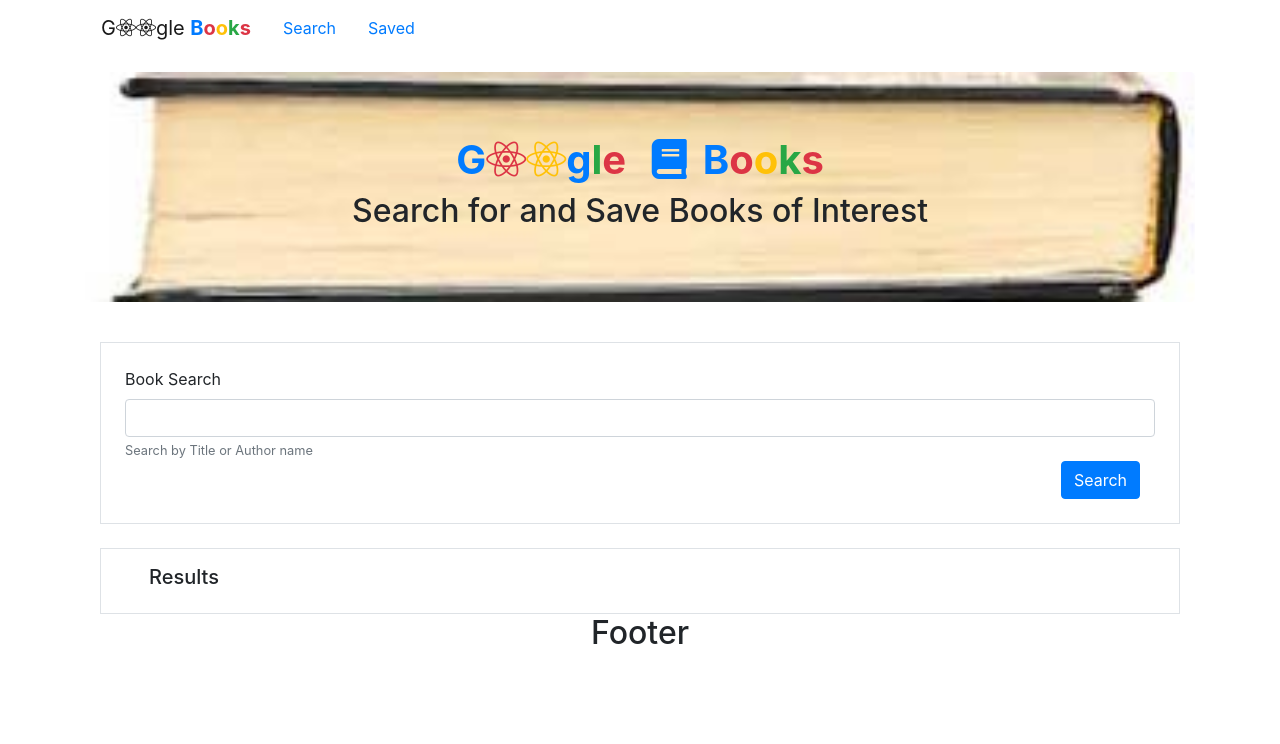
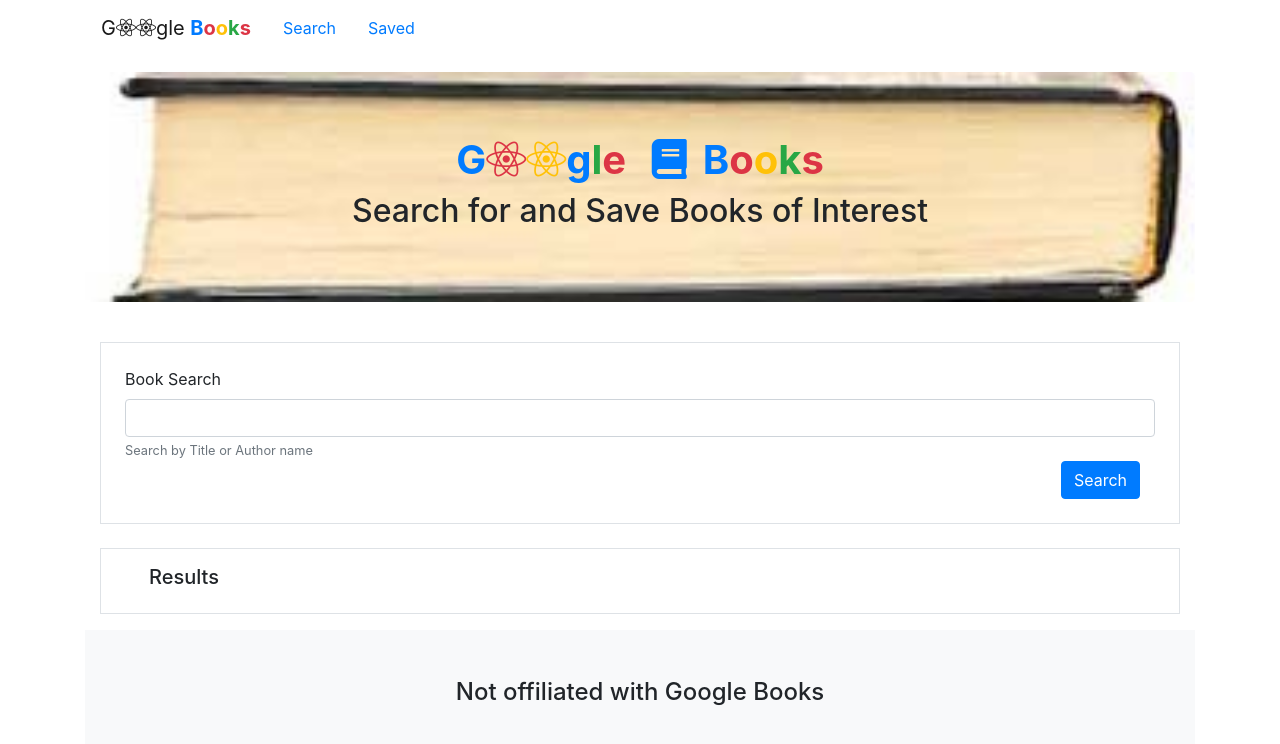
Before and after one commit to sthmpsn/book-search, a React (Create React App) app in the folder client/: page / in a window 1280 px wide. Shown: the top 744 px of the page. Built offline with nearby package versions, Linux system fonts and the light colour scheme.

Commit message:
added functionality to pull and display the "saved" books without the "Saved" Button

```diff
--- a/client/src/components/Book/Book.js
+++ b/client/src/components/Book/Book.js
@@ -20,7 +20,9 @@
                     </Col>
                     <Col lg={3} className="mt-3 text-right">
                         <Button className="mx-2" href={props.book.link} target="_blank">View</Button>
-                        <Button className="mx-2" id={props.book.id} onClick={props.handleSaveBook(props.book)}>Save</Button>
+                        {props.bookStatus !== "saved" &&
+                            <Button className="mx-2" id={props.book.id} onClick={props.handleSaveBook(props.book)}>Save</Button>
+                        }
                     </Col>
                 </Row>
                 <Row>
--- a/client/src/components/Footer/Footer.js
+++ b/client/src/components/Footer/Footer.js
@@ -4,8 +4,8 @@
     return (
         <footer id="sec-footer" className="container-fluid">
             <div className="row">
-                <div className="col-12 d-flex justify-content-center">
-                    <h2>Footer</h2>
+                <div className="col-12 d-flex justify-content-center py-5 bg-light mt-3">
+                    <h4>Not offiliated with Google Books</h4>
                 </div>
             </div>
         </footer>
--- a/client/src/pages/Saved.js
+++ b/client/src/pages/Saved.js
@@ -13,7 +13,9 @@
 
     componentDidMount() {
         API.getSavedBooks()
-            .then(res => this.setState({savedBooks: res.data}))
+            .then(res =>
+                this.setState({savedBooks: res.data})
+            )
             .catch(err => console.log(err));
     };
 
@@ -22,12 +24,16 @@
             <Container>
                 <Row>
                     <Col>
-                        <h5>SAVED BOOKS PAGE</h5>
-                        {this.state.savedBooks.map(book => (
-                            <Book className="border dark px-5"
-                                book={book}
-                            />
-                        ))}
+                        {/* <h5>SAVED BOOKS PAGE</h5> */}
+                        {this.state.savedBooks.map(book => {
+                            console.log("Mapped Books: ", book)
+                            return (
+                                <Book className="border dark px-5"
+                                    book={book}
+                                    bookStatus="saved"
+                                    />
+                            );
+                        })}
                     </Col>
                 </Row>
             </Container>
```
